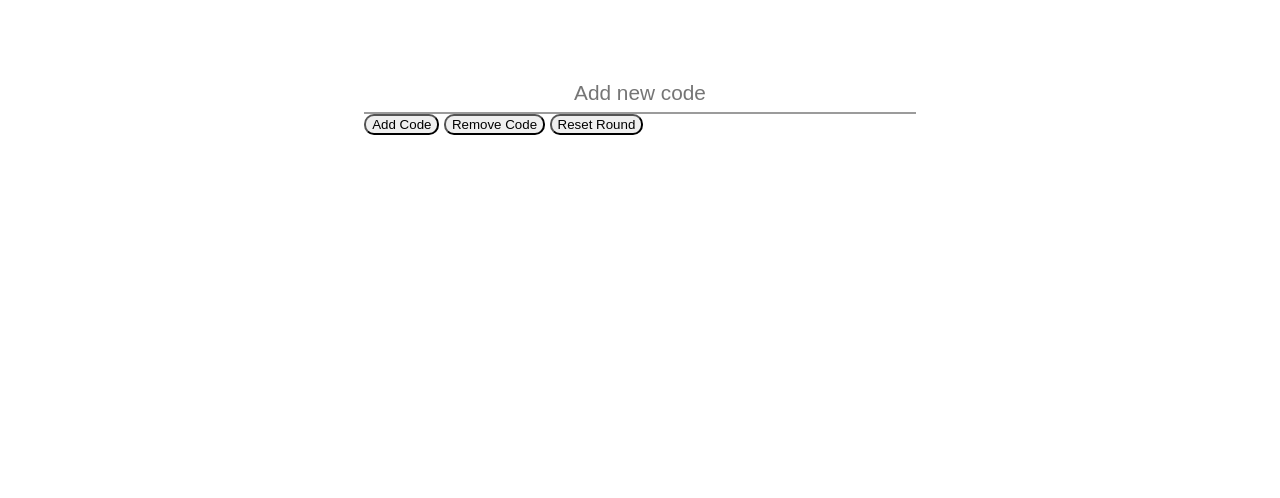
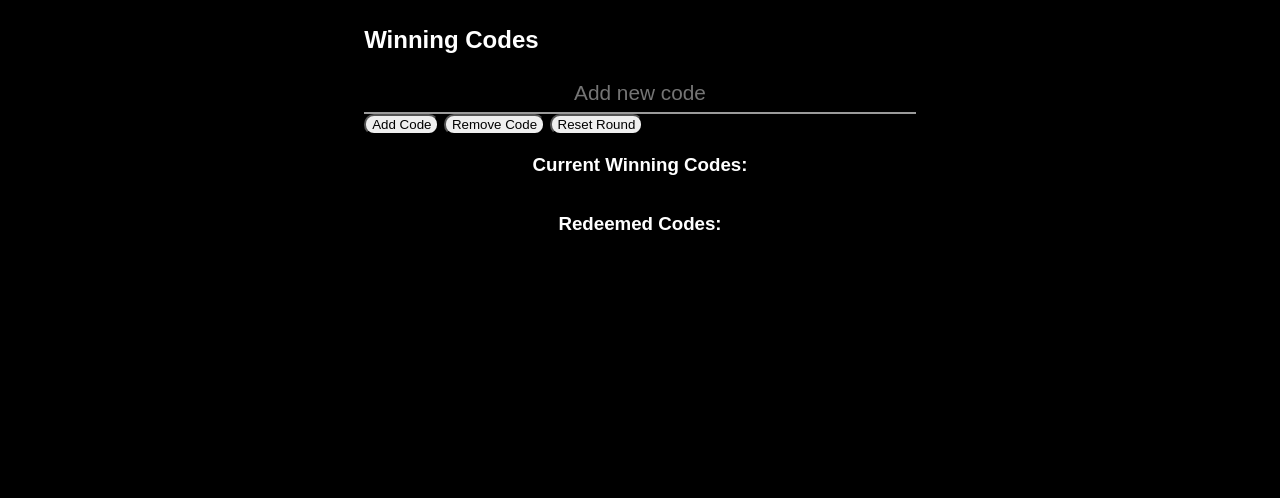
Before and after one commit to wolding/ord-draw, a plain HTML site: page admin.html in a window 1280 px wide. Shown: the part 318-816 px from the top of the page. Drawn offline with Linux system fonts and the light colour scheme.

Commit message:
Update admin.html
admin class for body

```diff
--- a/admin.html
+++ b/admin.html
@@ -6,7 +6,7 @@
     <title>Prize Draw - Admin</title>
     <link rel="stylesheet" href="styles.css">
 </head>
-<body>
+<body class="admin">
     <nav>
         <ul>
             <li><a href="index.html">ORD</a></li>
```
